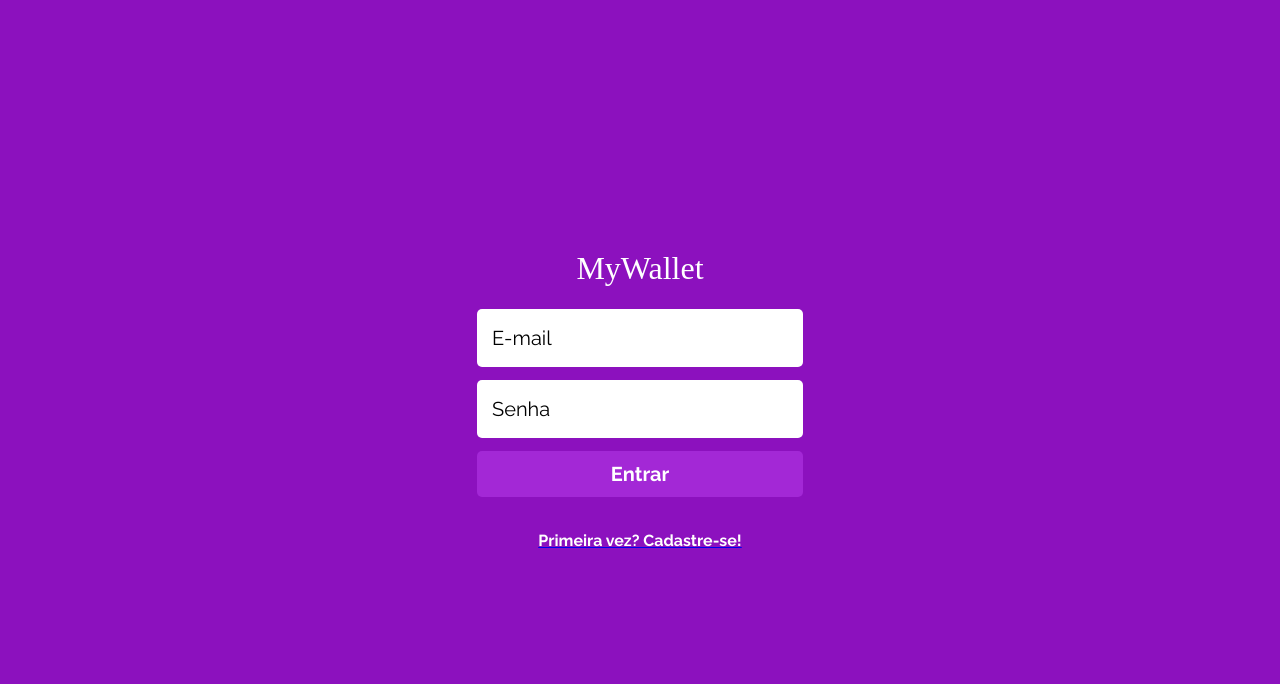
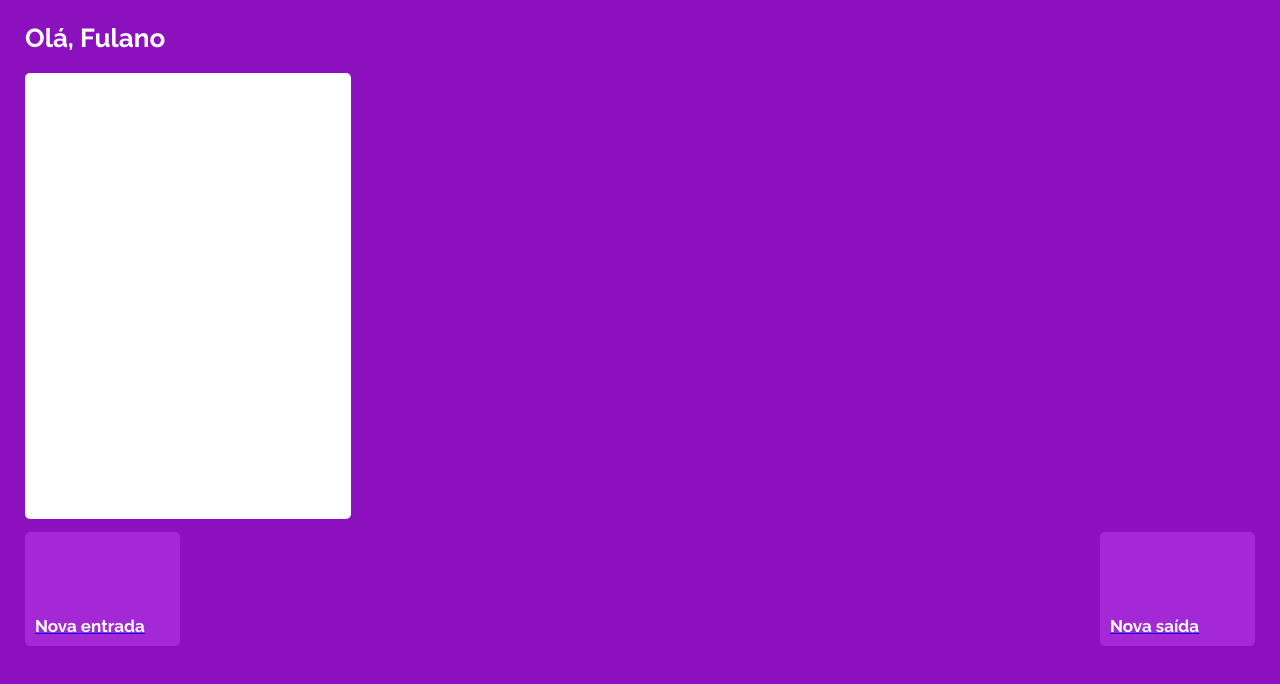
Before and after one commit to gadi29/projeto13-mywallet-front, a React (Create React App) app: page / in a window 1280 px wide. Before the commit this address led to /login. Shown: the top 684 px of the page. Built offline with nearby package versions, Linux system fonts and the light colour scheme; a web font is replaced by a local one.

Commit message:
implement main screen

```diff
--- a/src/assets/css/styles.css
+++ b/src/assets/css/styles.css
@@ -2,7 +2,7 @@
 @import url('https://fonts.googleapis.com/css2?family=Saira+Stencil+One&display=swap');
 
 * {
-  box-sizing: border-box;
+  box-sizing: border-box !important;
   font-family: 'Raleway', sans-serif !important;
   background-color: #8C11BE;
 }
--- a/src/components/Main.js
+++ b/src/components/Main.js
@@ -1,21 +1,105 @@
 import React, { useEffect } from 'react';
-import { useNavigate } from 'react-router-dom';
+import { Link, useNavigate } from 'react-router-dom';
+import styled from 'styled-components';
 
 function Main() {
   const navigate = useNavigate();
   let userStorage = localStorage.getItem("user");
 
-  useEffect((() => {
+  /*useEffect((() => {
     if (userStorage === null) {
       return navigate('/login');
     }
-  }), [navigate, userStorage]);
+  }), [navigate, userStorage]);*/
 
   return (
-    <>
-    <h1>TESTE MAIN</h1>
-    </>
+      <Container>
+        <Top>
+          <h1>Olá, Fulano</h1>
+          <ion-icon name="exit-outline"></ion-icon>
+        </Top>
+        <Center>
+
+        </Center>
+        <Bottom>
+          <Link to={'/new_entry'}>
+            <button>
+              <ion-icon name="add-circle-outline"></ion-icon>
+              Nova entrada
+            </button>
+          </Link>
+          <Link to={'/new_exit'}>
+            <button>
+              <ion-icon name="remove-circle-outline"></ion-icon>
+              Nova saída
+            </button>
+          </Link>
+        </Bottom>
+      </Container>
   )
 }
 
+const Container = styled.div`
+  width: 100%;
+  padding: 25px;
+`;
+
+const Top = styled.div`
+  display: flex;
+  justify-content: space-between;
+  align-items: center;
+
+  h1 {
+    font-size: 26px;
+    font-weight: 700;
+    color: #FFFFFF;
+  }
+
+  ion-icon {
+    font-size: 30px;
+    color: #FFFFFF;
+    cursor: pointer;
+  }
+`;
+
+const Center = styled.div`
+  background-color: #FFFFFF;
+  border-radius: 5px;
+
+  width: 326px;
+  height: 446px;
+  margin-top: 22px;
+  margin-bottom: 13px;
+`;
+
+const Bottom = styled.div`
+  display: flex;
+  justify-content: space-between;
+  align-items: center;
+
+  button {
+    background-color: #A328D6;
+    border: none;
+    border-radius: 5px;
+    cursor: pointer;
+
+    width: 155px;
+    height: 114px;
+    padding: 10px 0;
+    padding-left: 10px;
+    display: flex;
+    flex-direction: column;
+    align-items: flex-start;
+    justify-content: space-between;
+
+    color: #FFFFFF;
+    font-size: 17px;
+    font-weight: 700;
+
+    ion-icon {
+      font-size: 24px;
+    }
+  }
+`;
+
 export default Main;
```
